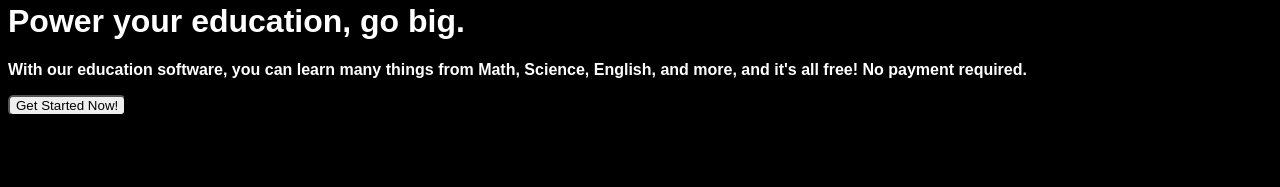
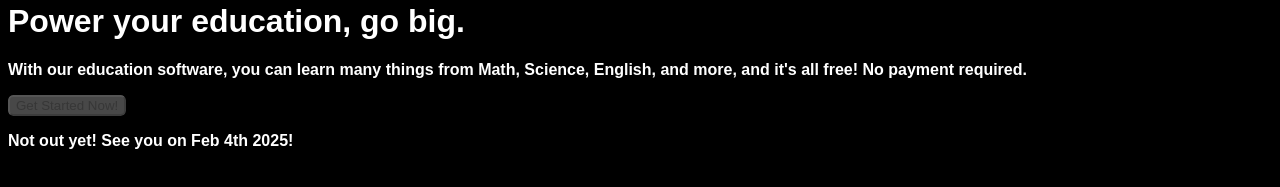
Before and after one commit to MiniMindsEDU/MiniMinds-WWW, a plain HTML site: page index.html in a window 1280 px wide. Shown: the part 613-800 px from the top of the page. Drawn offline with Linux system fonts and the light colour scheme.

Commit message:
Update index.html

```diff
--- a/index.html
+++ b/index.html
@@ -109,4 +109,5 @@ li {
 ou
 <h1 class="arial">Power your education, go big.</h1>
 <p class="arial">With our education software, you can learn many things from Math, Science, English, and more, and it's all free! No payment required.</p>
-<button class="start">Get Started Now!</button>
+<button disabled class="start">Get Started Now!</button>
+<p class="arial">Not out yet! See you on Feb 4th 2025!</p>
```
